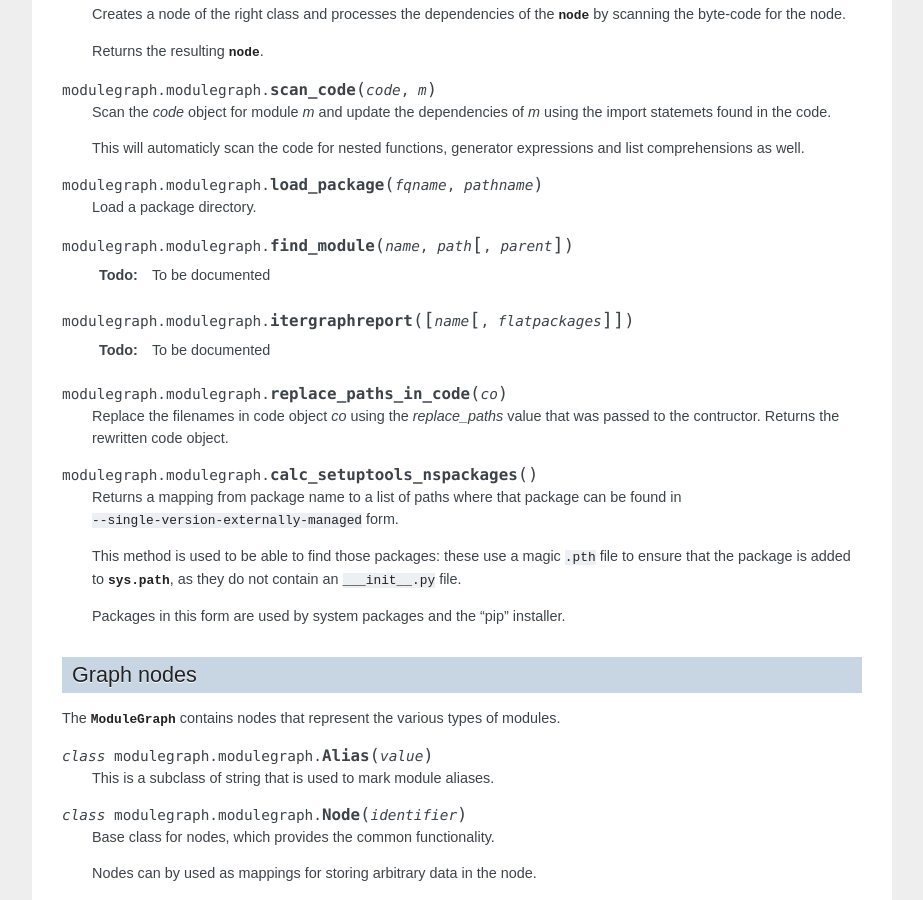
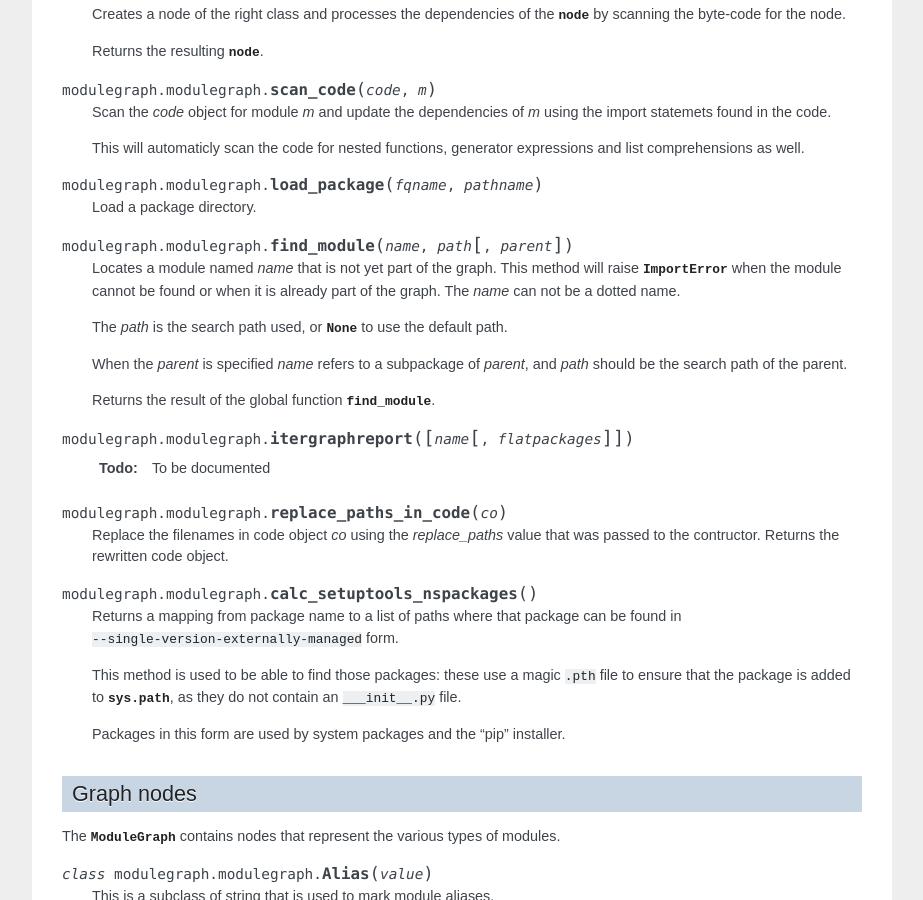
Before and after one commit to ronaldoussoren/modulegraph, a Sphinx documentation site: the page built from doc/modulegraph.rst, in a window 1280 px wide and 900 px high, scrolled down 2366 px. Shown: the whole window, without its empty margins (198-1121 px from the left). Built offline with Sphinx 7.4.7, drawn with Linux system fonts in a browser that asks for light colours; pages that are not in the unit, such as notebooks, are missing from menus.

Commit message:
Small tweaks

```diff
--- a/doc/modulegraph.rst
+++ b/doc/modulegraph.rst
@@ -171,7 +171,20 @@ made private methods before the 1.0 release.
 
 .. method:: find_module(name, path[, parent])
 
-   .. todo:: To be documented
+   Locates a module named *name* that is not yet part of the
+   graph. This method will raise :exc:`ImportError` when
+   the module cannot be found or when it is already part
+   of the graph. The *name* can not be a dotted name.
+
+   The *path* is the search path used, or :data:`None` to
+   use the default path.
+
+   When the *parent* is specified *name* refers to a
+   subpackage of *parent*, and *path* should be the
+   search path of the parent.
+
+   Returns the result of the global function
+   :func:`find_module <modulegraph.modulegraph.find_module>`.
 
 
 .. method:: itergraphreport([name[, flatpackages]])
```
Also changed, not shown: 1 other file.
